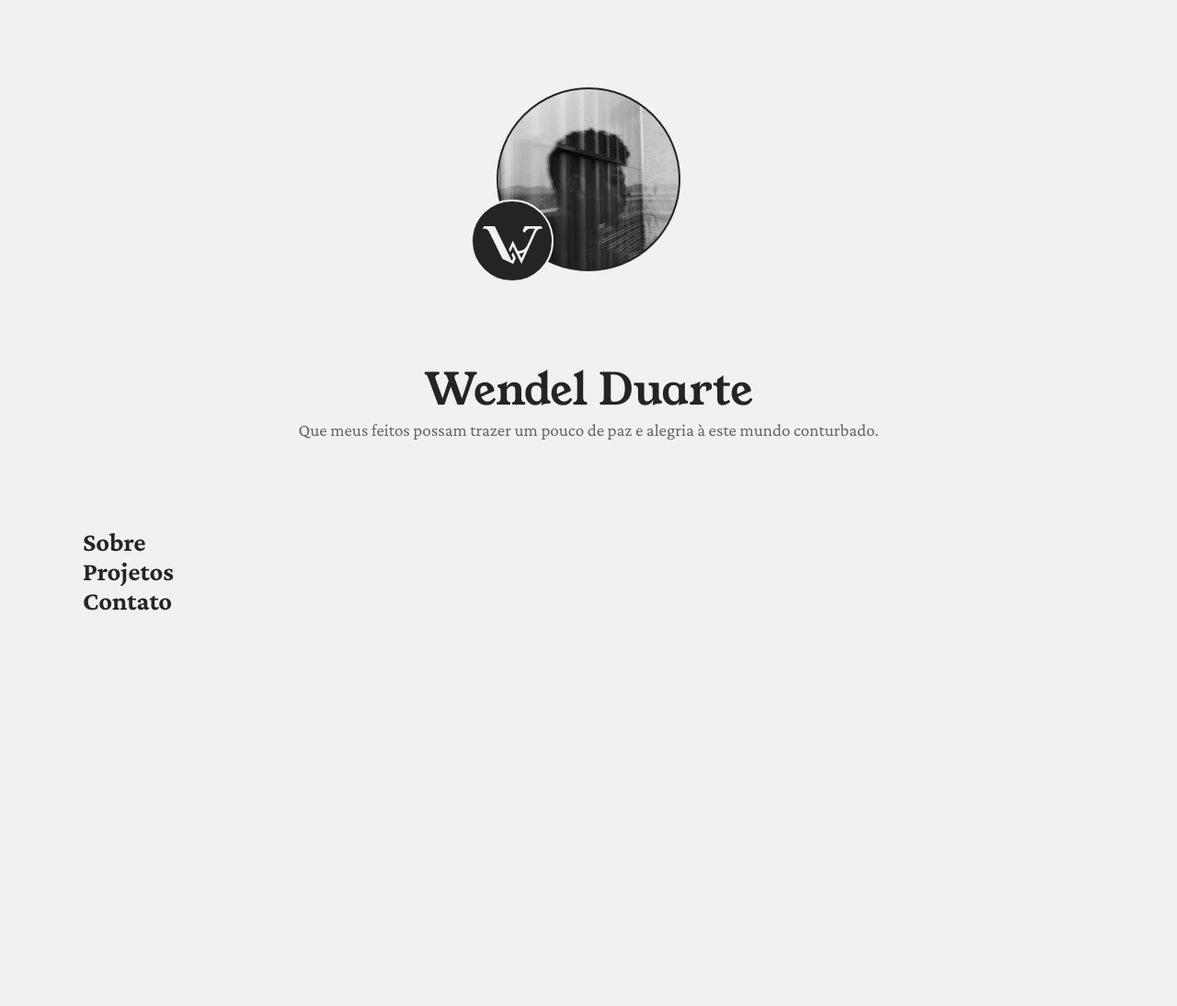
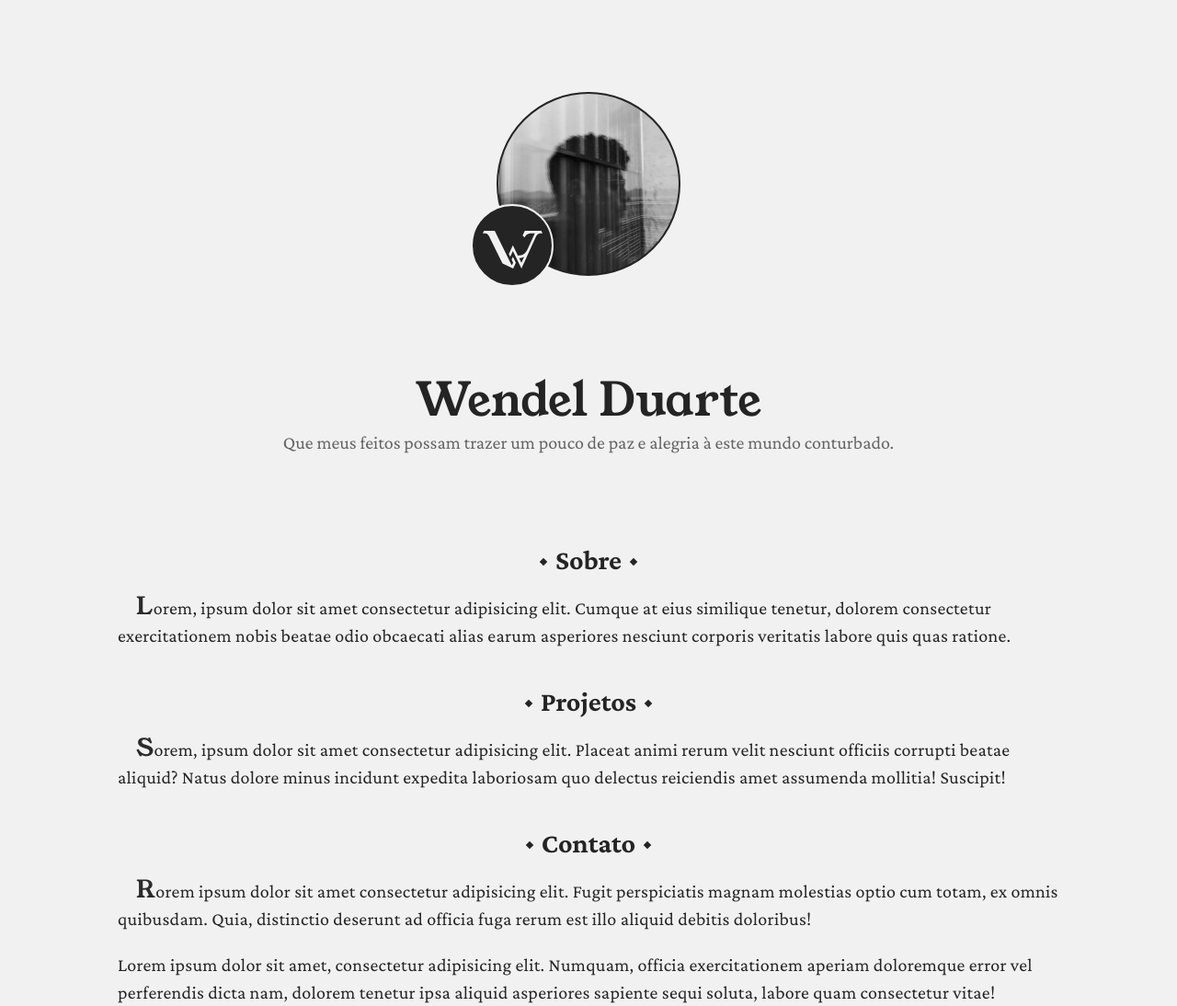
Before and after one commit to wendellduos/wendeldu.art, a PHP site: page /index.html in a window 1280 px wide. Shown: the whole page at 92% size. Before the commit the page ends 664 px from the top, so only its background shows below. Run offline with PHP 8.4, Linux system fonts and the light colour scheme.

Commit message:
worked on text appearence

```diff
--- a/index.html
+++ b/index.html
@@ -3,7 +3,7 @@
   <head>
     <meta charset="UTF-8" />
     <meta name="viewport" content="width=device-width, initial-scale=1.0" />
-    <title>Wendel Duarte - Home</title>
+    <title>Wendel Duarte</title>
     <link rel="stylesheet" href="../styles/styles.css" />
   </head>
   <body>
@@ -19,13 +19,34 @@
       </div>
     </section>
     <section>
-      <h2 class="section-title">Sobre</h2>
+      <h2 class="section-title center-text">Sobre</h2>
+      <p>
+        <span class="first-letter ident">L</span>orem, ipsum dolor sit amet consectetur adipisicing
+        elit. Cumque at eius similique tenetur, dolorem consectetur exercitationem nobis beatae odio
+        obcaecati alias earum asperiores nesciunt corporis veritatis labore quis quas ratione.
+      </p>
     </section>
     <section>
-      <h2 class="section-title">Projetos</h2>
+      <h2 class="section-title center-text">Projetos</h2>
+      <p>
+        <span class="first-letter ident">S</span>orem, ipsum dolor sit amet consectetur adipisicing
+        elit. Placeat animi rerum velit nesciunt officiis corrupti beatae aliquid? Natus dolore
+        minus incidunt expedita laboriosam quo delectus reiciendis amet assumenda mollitia!
+        Suscipit!
+      </p>
     </section>
     <section>
-      <h2 class="section-title">Contato</h2>
+      <h2 class="section-title center-text">Contato</h2>
+      <p>
+        <span class="first-letter ident">R</span>orem ipsum dolor sit amet consectetur adipisicing
+        elit. Fugit perspiciatis magnam molestias optio cum totam, ex omnis quibusdam. Quia,
+        distinctio deserunt ad officia fuga rerum est illo aliquid debitis doloribus!
+      </p>
+      <p>
+        Lorem ipsum dolor sit amet, consectetur adipisicing elit. Numquam, officia exercitationem
+        aperiam doloremque error vel perferendis dicta nam, dolorem tenetur ipsa aliquid asperiores
+        sapiente sequi soluta, labore quam consectetur vitae!
+      </p>
     </section>
     <!-- <a href="./chat.php">Chat</a> -->
   </body>
--- a/styles/styles.css
+++ b/styles/styles.css
@@ -23,7 +23,7 @@
 }
 
 html {
-  font-size: 19px;
+  font-size: 20px;
 }
 
 body {
@@ -50,27 +51,49 @@ body {
   font-weight: 400;
 }
 .first-letter {
-  margin: 0 0 0 4rem;
+  margin-right: 0.3px;
 
   font-family: "Young Serif", serif;
   font-weight: 400;
-  font-size: 2rem;
+  font-size: 1.3rem;
   color: var(--gray2);
 }
+.ident {
+  margin-left: 1rem;
+}
+.section-title {
+  margin: 2rem 0 1rem 0;
+}
+.section-title::before,
+.section-title::after {
+  content: "";
 
+  display: inline-block;
+
+  width: 0.3rem;
+  height: 0.3rem;
+  margin: 0 0.5rem 0.25rem 0.5rem;
+
+  background-color: var(--gray1);
+  transform: rotate(45deg);
+}
 p {
+  margin-bottom: 1rem;
+
   font-size: 1rem;
-  letter-spacing: 0.05px;
+  line-height: 1.5rem;
+  letter-spacing: 0.3px;
 }
+
+/* * MILD RESPOSIVENESS * */
 section,
 nav {
-  width: 95%;
+  width: 80%;
   max-width: 1100px;
   margin: 0 auto;
 }
 
-/* * * HOME * * */
-
+/* * HOME PAGE * */
 #home-banner {
   margin-bottom: 5rem;
 }
```
Also changed, not shown: other parts of styles/styles.css (+1 -190 lines).
